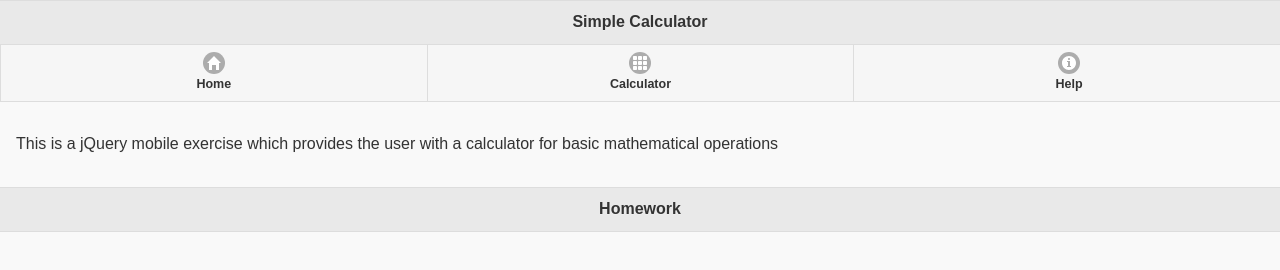
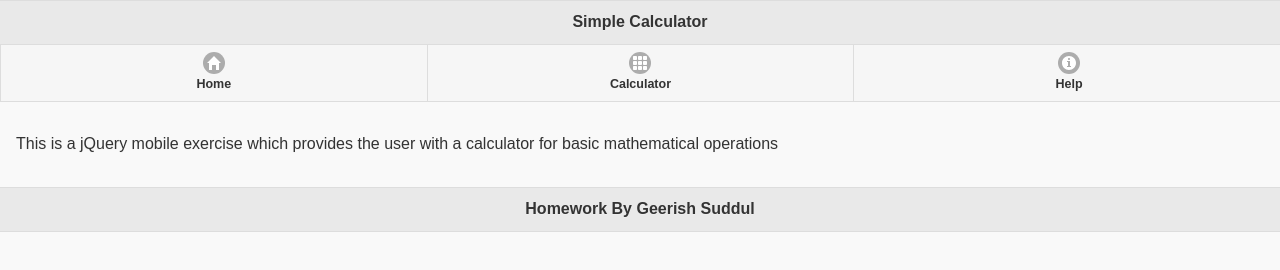
Before and after one commit to geerishsuddul/Calculator_Project, a plain HTML site: page www/index.html in a window 1280 px wide. Drawn offline with Linux system fonts and the light colour scheme.

Commit message:
Update index.html

```diff
--- a/www/index.html
+++ b/www/index.html
@@ -30,7 +30,7 @@
   </div>
 
   <div data-role="footer">
-    <h3>Homework</h3>
+    <h3>Homework By Geerish Suddul</h3>
   </div>
 </div>
 <!--End home page-->
```
